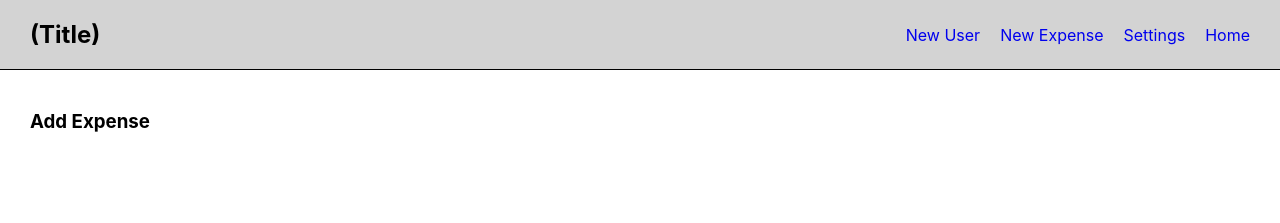
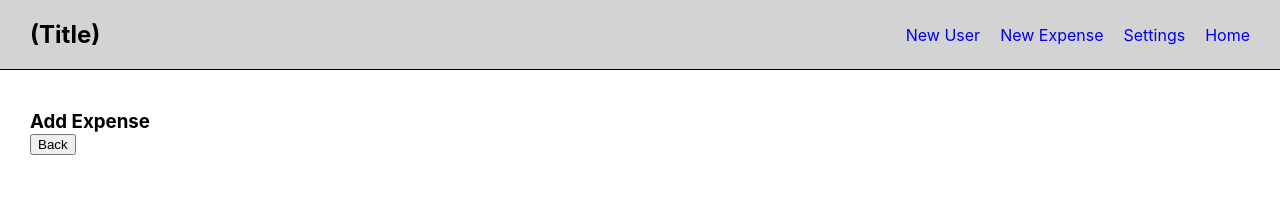
Before and after one commit to AyazCiplak/roommate-budget-system, a React (Create React App) app: page /add-expense in a window 1280 px wide. Shown: the top 223 px of the page. Built offline with nearby package versions, Linux system fonts and the light colour scheme.

Commit message:
Added json server to imitate database

```diff
--- /dev/null
+++ b/data/db.json
@@ -0,0 +1,3 @@
+{
+    "comment": "To run, open a new terminal and enter npx json-server --watch data/db.json --port 8000"
+}
--- a/src/AddExpense.js
+++ b/src/AddExpense.js
@@ -1,7 +1,12 @@
+import { Link } from 'react-router-dom';
+
 const AddExpense = () => {
     return (
         <div className="addExpense">
             <h3>Add Expense</h3>
+            <Link to="/">
+                <button>Back</button>
+            </Link>
         </div>
      );
 }
--- a/src/AddUser.js
+++ b/src/AddUser.js
@@ -1,7 +1,12 @@
+import { Link } from 'react-router-dom';
+
 const AddUser = () => {
     return (
         <div className="addUser">
             <h3>Add User</h3>
+            <Link to="/">
+                <button>Back</button>
+            </Link>
         </div>
      );
 }
--- a/src/Expenses.js
+++ b/src/Expenses.js
@@ -1,13 +1,13 @@
+import { Link } from 'react-router-dom';
+
 const Expenses = () => {
-
-    const handleClick = () => {
-        console.log("(redirect to add expense page)");
-    }
 
     return (
         <div className="expenses">
             <h2>Expenses</h2>
-            <button onClick={handleClick}>Add Expenses</button>
+            <Link to="/add-expense">
+                <button>Add Expenses</button>
+            </Link>
         </div>
      );
 }
--- a/src/Settings.js
+++ b/src/Settings.js
@@ -1,7 +1,12 @@
+import { Link } from 'react-router-dom';
+
 const Settings = () => {
     return (
         <div className="settings">
             <h3>Settings</h3>
+            <Link to="/">
+                <button>Back</button>
+            </Link>
         </div>
      );
 }
--- a/src/Users.js
+++ b/src/Users.js
@@ -1,14 +1,13 @@
+import { Link } from 'react-router-dom';
+
 const Users = () => {
-
-    //Redirect to add user page. User page permits to create new user buttons and add to array
-    const handleClick = () => {
-        console.log("(redirect to add user page)");
-    }
 
     return (
         <div className="users">
             <h2>Users</h2>
-            <button onClick={handleClick}>Add User</button>
+            <Link to="/add-user">
+                <button>Add User</button>
+            </Link>
         </div>
      );
 }
```
